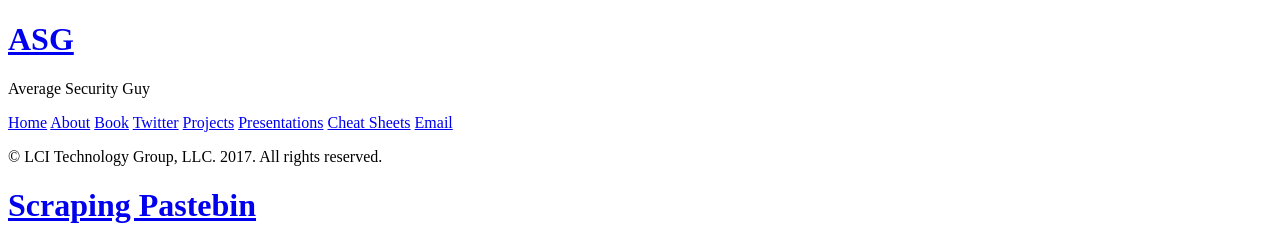
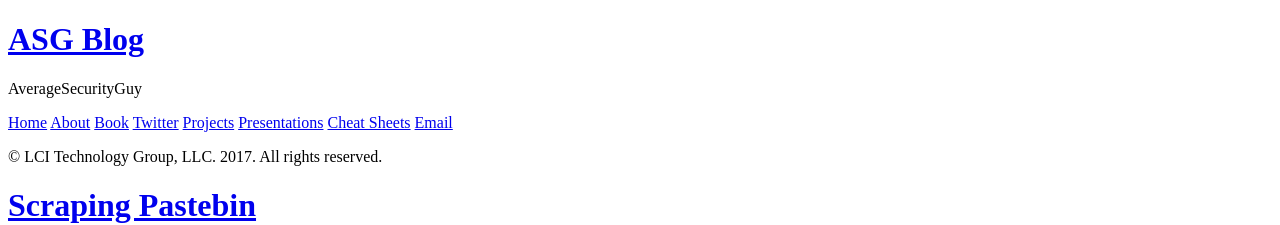
Before and after one commit to jaxmayhem/averagesecurityguy.github.io, a Jekyll site: the page built from index.html, in a window 1280 px wide and 900 px high. Shown: the top 225 px of the window. Built offline with Jekyll 4.4.1, drawn with Linux system fonts in a browser that asks for light colours; the list of posts is cut into pages by our own code.

```diff
--- a/_config.yml
+++ b/_config.yml
@@ -5,13 +5,13 @@
 permalink:        pretty
 
 # Setup
-title:            ASG
-description:      'Average Security Guy'
-url:              https://averagesecurityguy.github.io
-baseurl:          /
+title:            "ASG Blog"
+description:      "AverageSecurityGuy"
+url:              "https://averagesecurityguy.github.io"
+baseurl:          "/"
 
 author:
-  name:           'Stephen Haywood'
-  url:            https://twitter.com/averagesecguy
+  name:           "Stephen Haywood"
+  url:            "https://twitter.com/averagesecguy"
 
 paginate:         5
```
